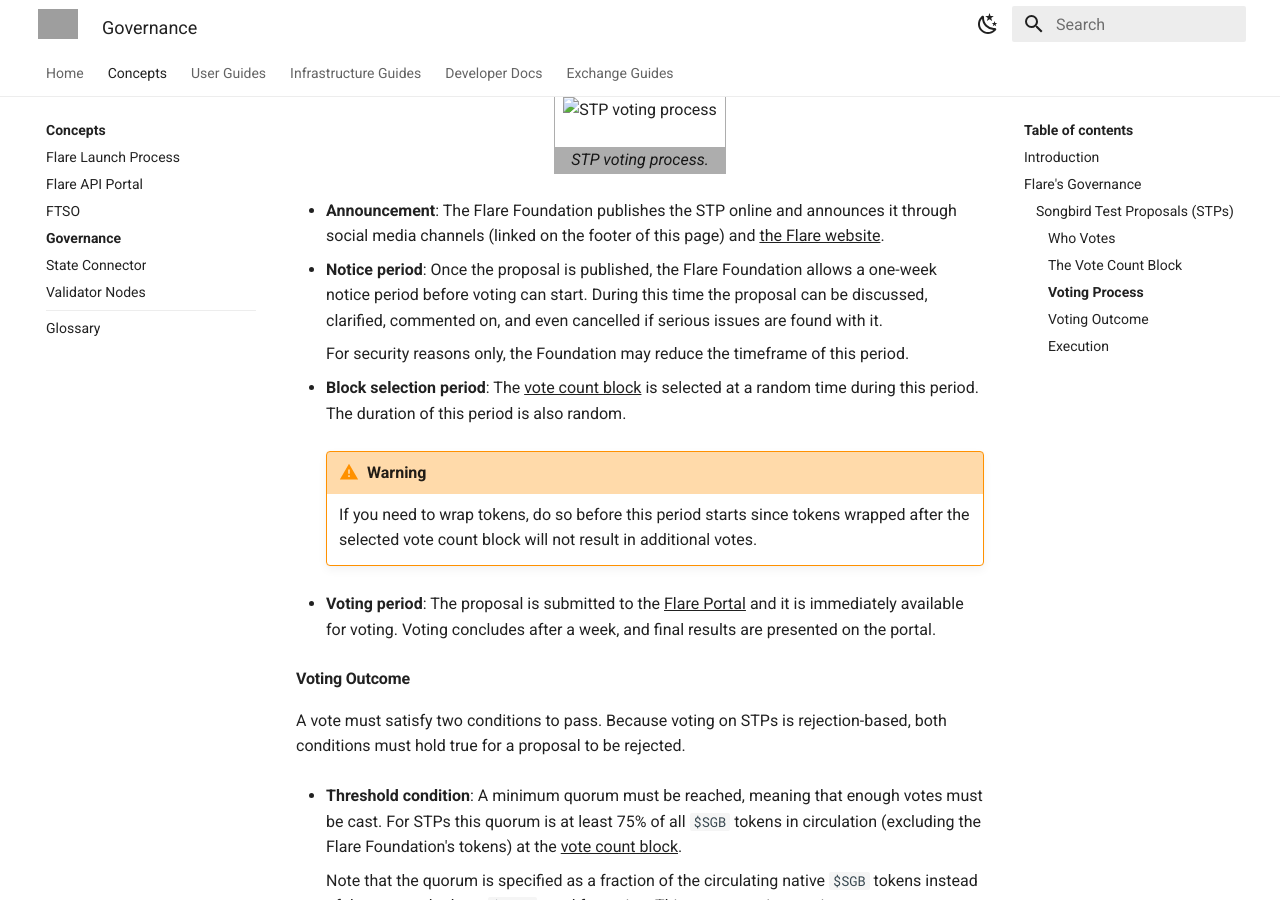
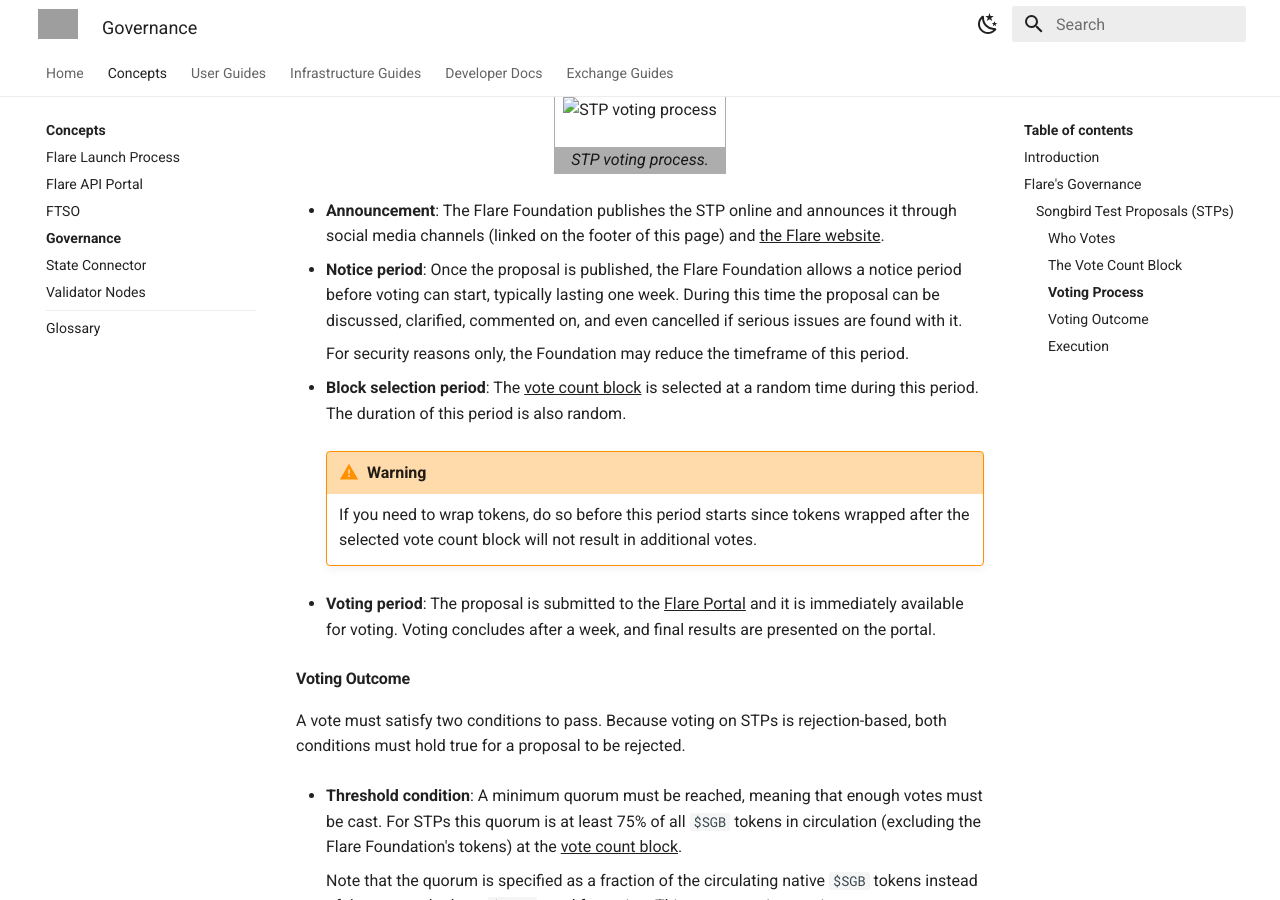
Before and after one commit to flare-foundation/docs, an MkDocs documentation site: the page built from docs/tech/governance.md, in a window 1280 px wide and 900 px high, scrolled down 2010 px. Built offline with MkDocs 1.6.1 and Material for MkDocs 9.7.7, drawn with Linux system fonts in a browser that asks for light colours; comment, search, counter and statistics services are not loaded; grey boxes are pictures that could not be loaded.

Commit message:
Update governance notice period length
We won't be able to provide a full week notice period for STP.01.

```diff
--- a/docs/tech/governance.md
+++ b/docs/tech/governance.md
@@ -83,7 +83,7 @@
 
 * **Announcement**: The Flare Foundation publishes the STP online and announces it through social media channels (linked on the footer of this page) and [the Flare website](https://flare.network).
 
-* **Notice period**: Once the proposal is published, the Flare Foundation allows a one-week notice period before voting can start.
+* **Notice period**: Once the proposal is published, the Flare Foundation allows a notice period before voting can start, typically lasting one week.
     During this time the proposal can be discussed, clarified, commented on, and even cancelled if serious issues are found with it.
 
     For security reasons only, the Foundation may reduce the timeframe of this period.
```
Also changed, not shown: docs/assets/gov-stp-governance-process.png.
